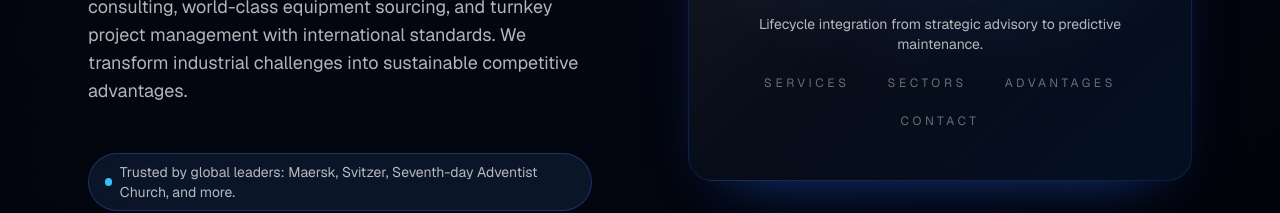
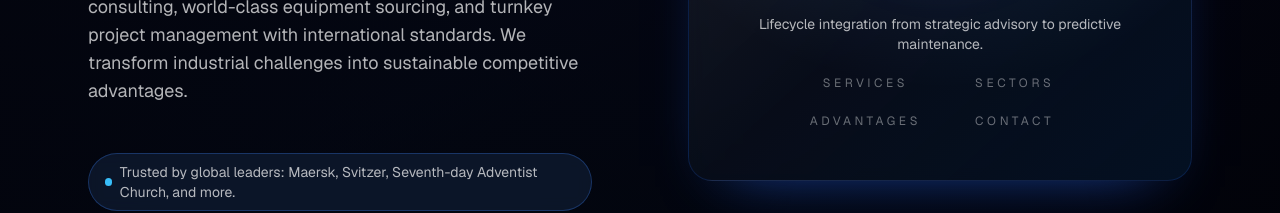
Before and after one commit to javidavo05/pimepanama, a Next.js app: page /en in a window 1280 px wide. Shown: the part 606-819 px from the top of the page. Built offline with nearby package versions, Linux system fonts and the light colour scheme; no server answers; the database is empty.

Commit message:
Arrange hero quick links in two-column grid

```diff
--- a/src/components/landing/hero-section.tsx
+++ b/src/components/landing/hero-section.tsx
@@ -140,9 +140,13 @@ export function HeroSection({
                     <p>Turnkey engineering for high-stakes industrial programs.</p>
                     <p>Lifecycle integration from strategic advisory to predictive maintenance.</p>
                   </div>
-                <div className="flex flex-wrap justify-center gap-3 text-xs uppercase tracking-[0.3em] text-white/40">
+                <div className="grid grid-cols-2 gap-3 text-xs uppercase tracking-[0.3em] text-white/40">
                     {navigation.slice(0, 4).map((item) => (
-                      <Link key={item.href} href={item.href} className="rounded-full border border-transparent px-3 py-1 transition hover:border-[#2563EB]/40 hover:text-white">
+                    <Link
+                      key={item.href}
+                      href={item.href}
+                      className="flex items-center justify-center rounded-full border border-transparent px-3 py-1 transition hover:border-[#2563EB]/40 hover:text-white"
+                    >
                         {item.label}
                       </Link>
                     ))}
```
